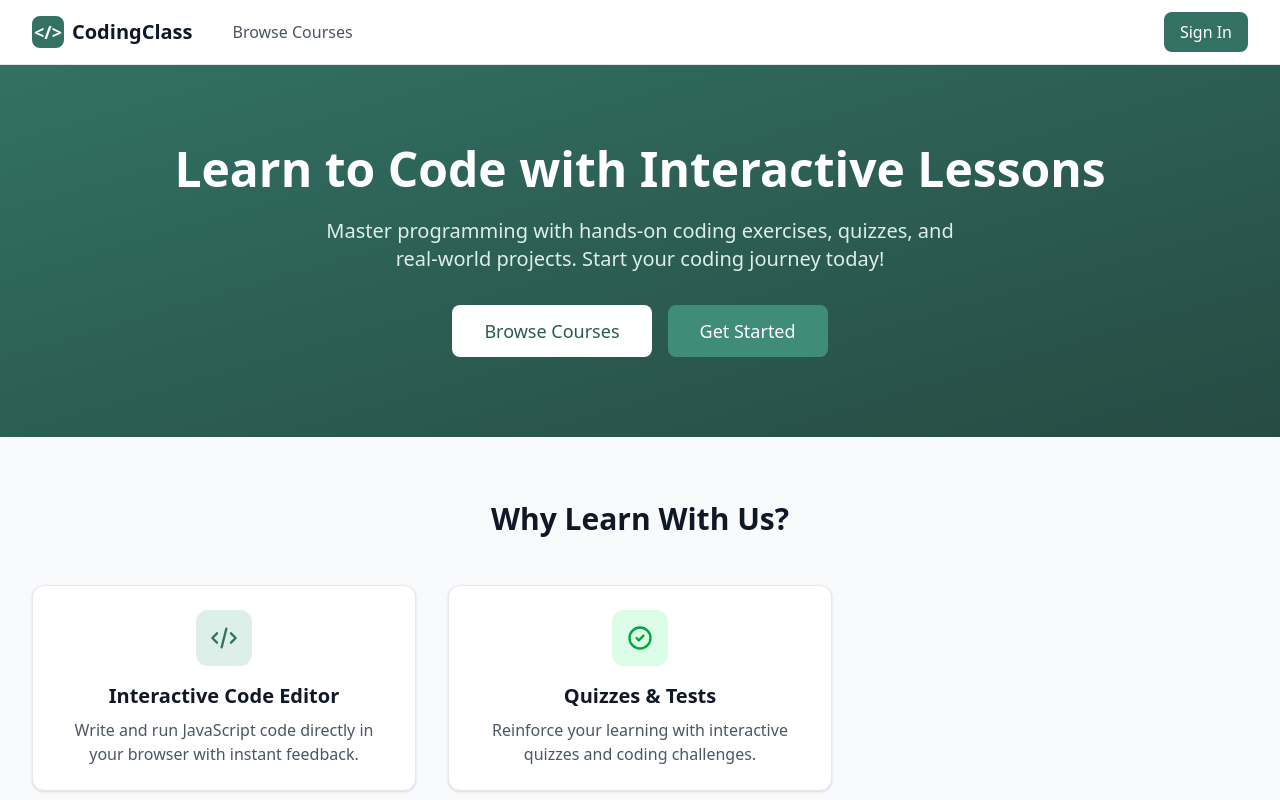
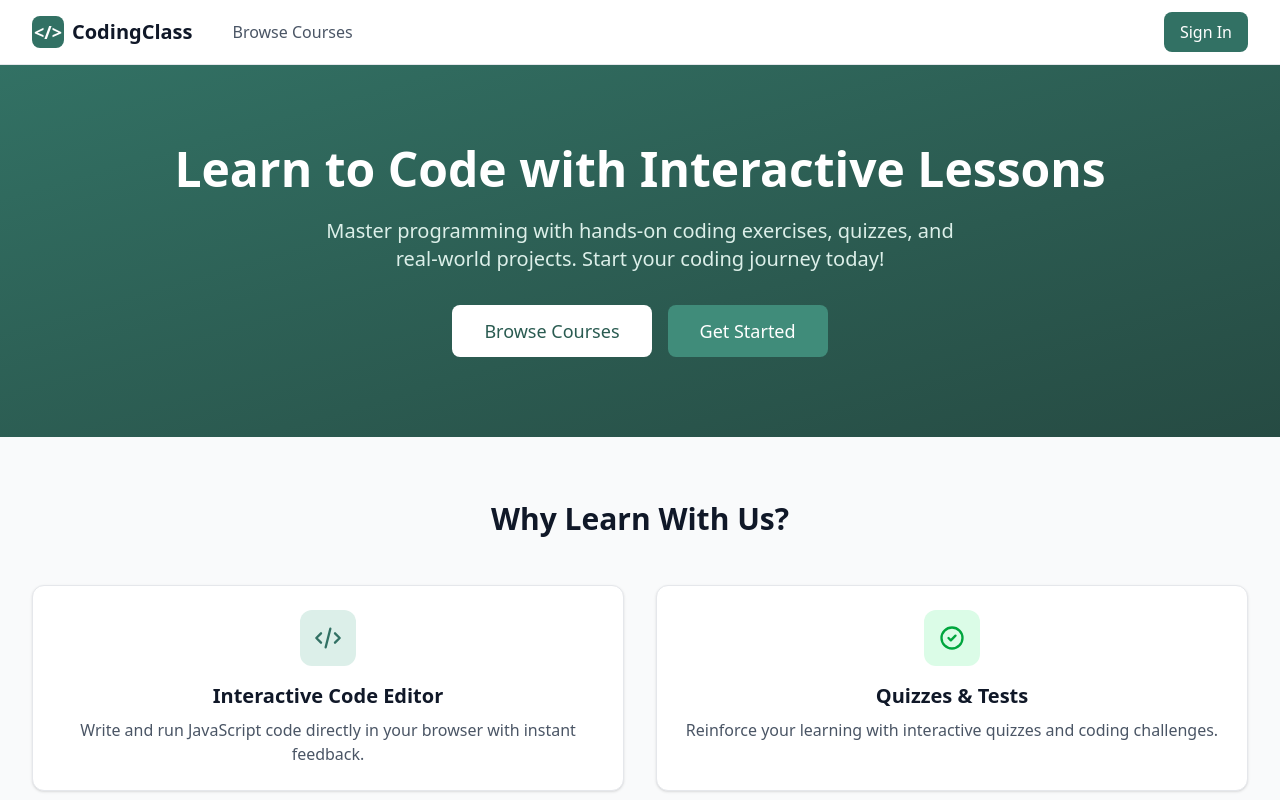
Before and after one commit to LazerThings/coding-class, a Vue app: page / in a window 1280 px wide. Shown: the top 800 px of the page. Built offline with nearby package versions, Linux system fonts and the light colour scheme; no server answers.

Commit message:
Change grid layout from 3 columns to 2 columns

```diff
--- a/src/views/HomePage.vue
+++ b/src/views/HomePage.vue
@@ -44,7 +44,7 @@
       <h2 class="text-3xl font-bold text-center text-gray-900 dark:text-white mb-12">
         Why Learn With Us?
       </h2>
-      <div class="grid md:grid-cols-3 gap-8">
+      <div class="grid md:grid-cols-2 gap-8">
         <div class="card p-6 text-center">
           <div class="w-14 h-14 bg-water-100 dark:bg-water-900 rounded-xl flex items-center justify-center mx-auto mb-4">
             <svg class="w-7 h-7 text-water-600 dark:text-water-400" fill="none" stroke="currentColor" viewBox="0 0 24 24">
```
